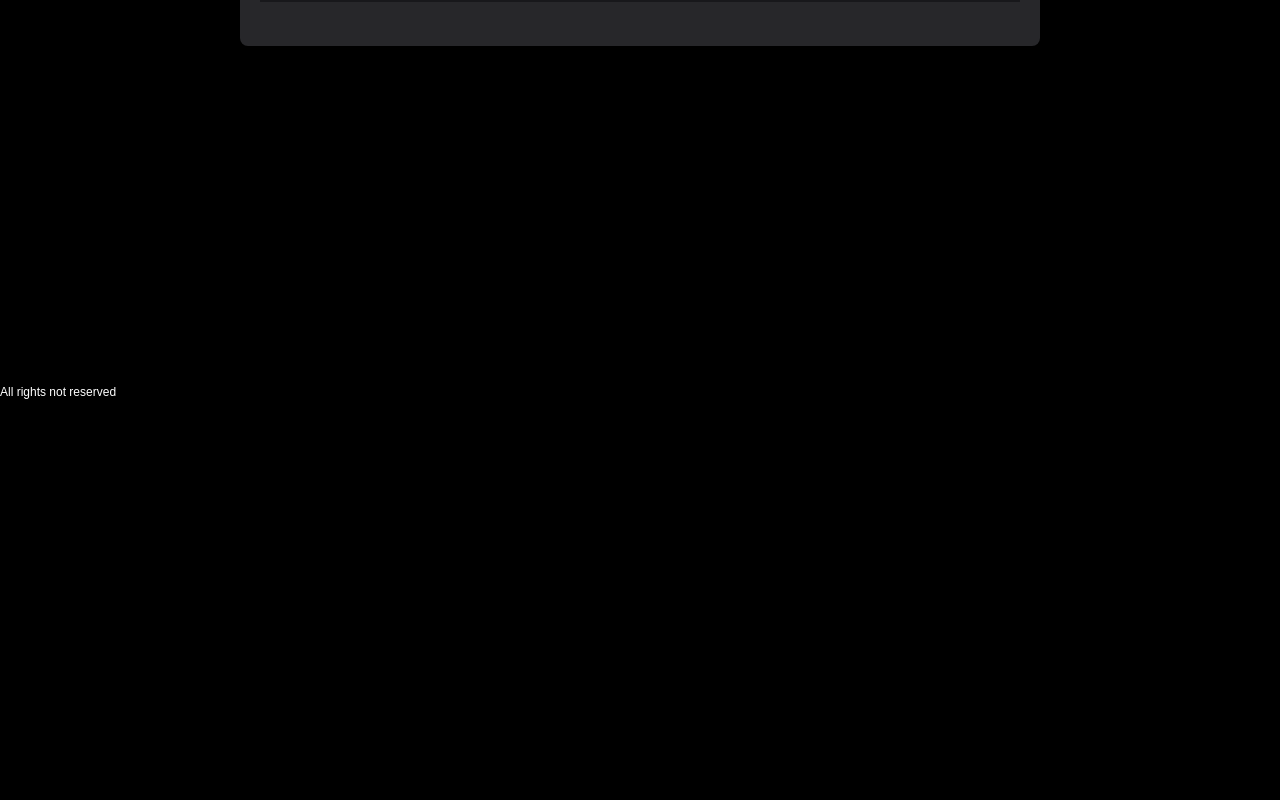
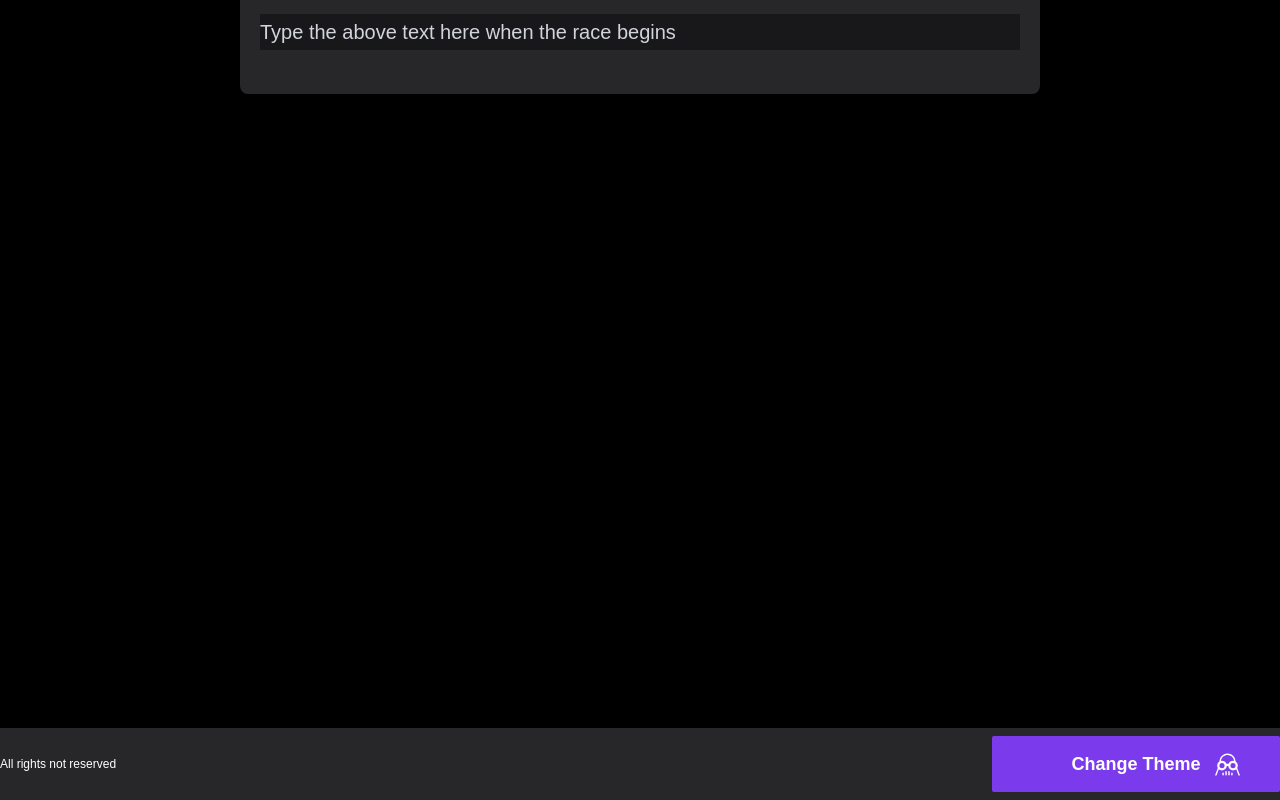
Before and after one commit to sogeking7/react-typingGame, a React (Create React App) app: page / in a window 1280 px wide. Shown: the part 400-1200 px from the top of the page. Before the commit the page ends 800 px from the top, so only its background shows below. Built offline with nearby package versions, Linux system fonts and the light colour scheme.

Commit message:
Button added

```diff
--- a/public/index.html
+++ b/public/index.html
@@ -17,7 +17,7 @@
     <link href="https://fonts.googleapis.com/css2?family=Merienda&display=swap" rel="stylesheet">
     <title>React App</title>
   </head>
-  <body style="background-color: #000; position: relative; min-height: 100vh;">
+  <body style="background-color: #000; position: relative; min-height: 150vh;">
     <div id="root"></div>
   </body>
 </html>
--- a/src/components/App.jsx
+++ b/src/components/App.jsx
@@ -8,7 +8,7 @@ import { useEffect } from "react";
 import RaceLine from "./RaceLine/RaceLine";
 
 const data = {
-  text: `If a man's wearing his pants on his head or if he says his words backwards from time to time, you know it's all laid out there for you. But if he's friendly to strangers and keeps his home spick-and-span, more often than not he's done something even his own ma couldn't forgive.`,
+  text: `a about all also and as at be because but by can come could day do even find first for from get give go have he her here him his how I if in into it its just know like look make man many me more my new no not now of on one only or other our out people say see she so some take tell than that the their them then there these they thing think this those time to two up use very want way we well what when which who will with would year you your`,
 
 };
 var l = 0;
@@ -21,9 +21,9 @@ export default function App() {
   const [speed, setSpeed] = useState(0);
   const [start, setStart] = useState(0);
 
-  const [minute, setMinute] = useState(0);
-  const [second, setSecond] = useState(0);
-  const [timer, setTimer] = useState(0);
+  // const [minute, setMinute] = useState(0);
+  // const [second, setSecond] = useState(0);
+  // const [timer, setTimer] = useState(0);
   const [move, setMove] = useState(0)
 
   console.log(move)
--- /dev/null
+++ b/src/components/DarkToggleButton/DarkToggleButton.jsx
@@ -0,0 +1,16 @@
+import React from "react";
+import { MdDarkMode } from "react-icons/md";
+import { SiDarkreader } from "react-icons/si";
+
+function DarkToggleButton() {
+  return (
+    <button className="bg-violet-600 w-72 h-14 text-lg font-bold flex items-center justify-center relative rounded-sm hover:bg-violet-500">
+      <span>Change Theme</span>
+      <span className="absolute right-10">
+        <SiDarkreader size={"25px"} />
+      </span>
+    </button>
+  );
+}
+
+export default DarkToggleButton;
--- a/src/components/Footer/Footer.jsx
+++ b/src/components/Footer/Footer.jsx
@@ -1,12 +1,14 @@
 import React from 'react'
+import DarkToggleButton from '../DarkToggleButton/DarkToggleButton'
 
 function Footer() {
 	return (
-		<footer className='bottom-0 absolute flex-1'>
-			<nav className='text-white'>
+		<footer className='bottom-0 absolute w-full bg-zinc-800 py-2'>
+			<nav className='text-white flex justify-between items-center container mx-auto'>
 				<ul>
 					<li className='text-xs'>All rights not reserved</li>
 				</ul>
+				<DarkToggleButton />
 			</nav>
 		</footer>
 	)
```
Also changed, not shown: src/components/Counter/Counter.jsx (+11 -7 lines).
